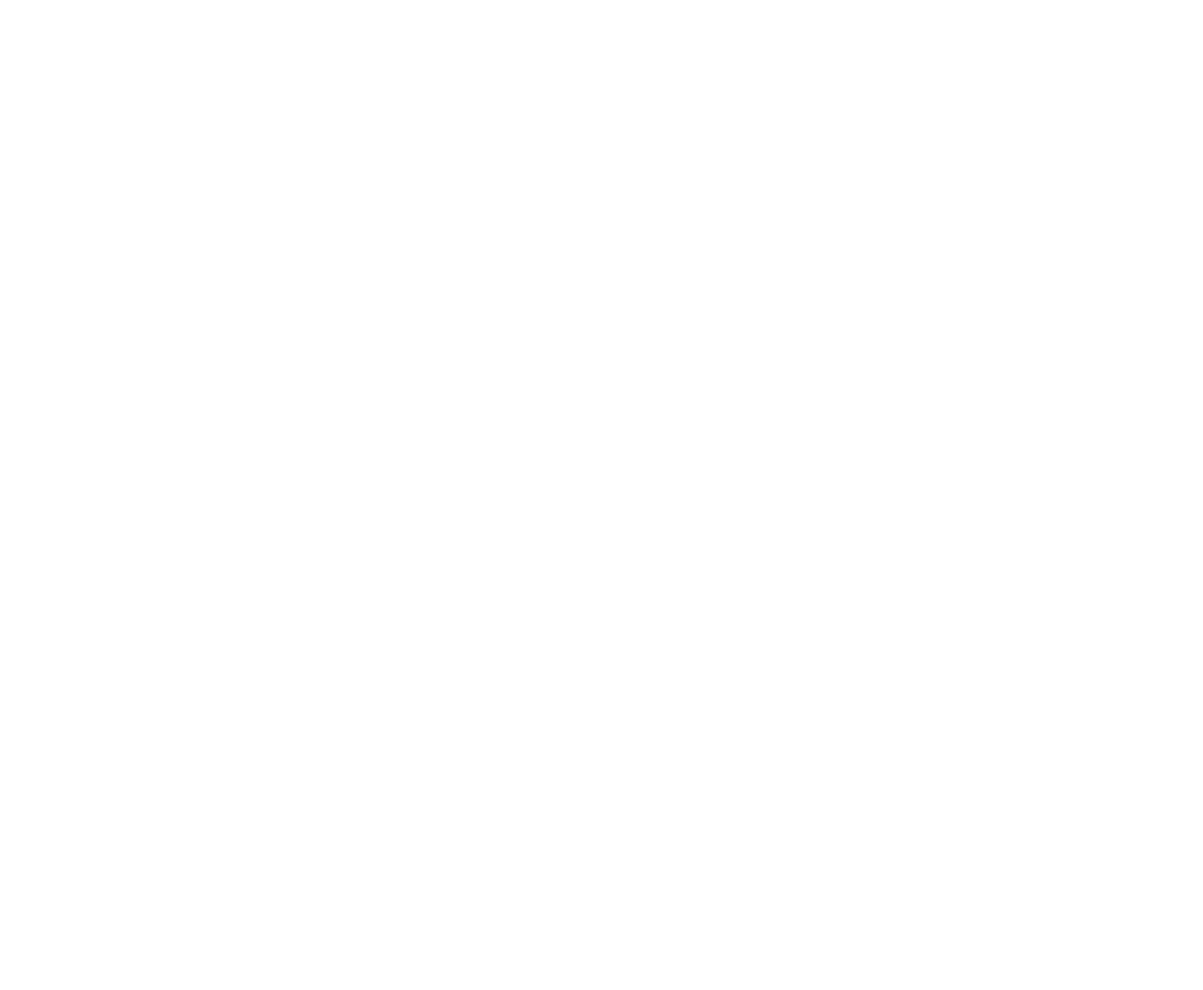
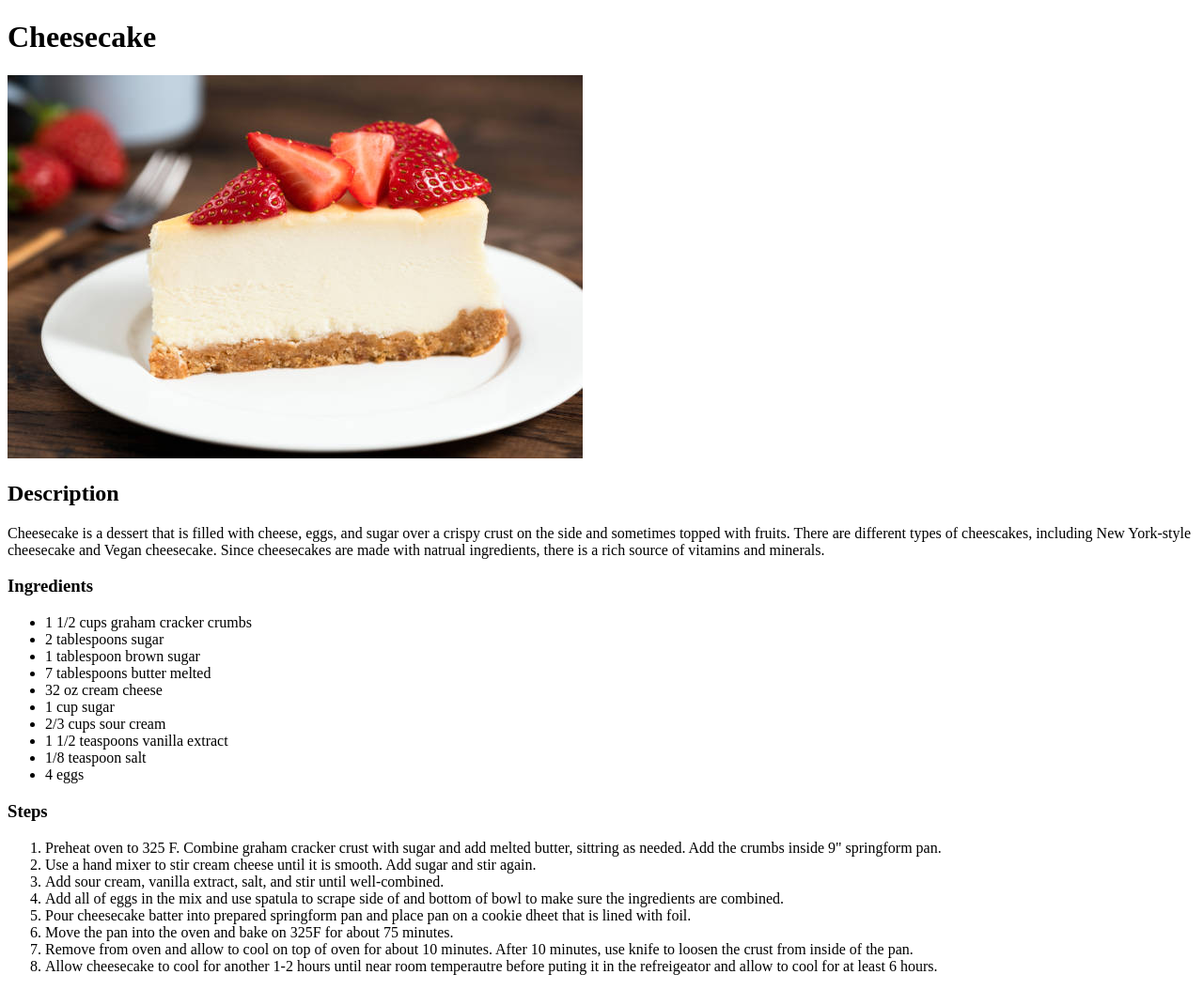
Before and after one commit to lyjz9/odin-recipes, a plain HTML site: page recipes/cheesecake.html in a window 1280 px wide. Shown: the whole page at 94% size. Before the commit the page ends 800 px from the top, so only its background shows below. Drawn offline with Linux system fonts and the light colour scheme.

Commit message:
Added recipe for cheesecake

```diff
--- a/recipes/cheesecake.html
+++ b/recipes/cheesecake.html
@@ -0,0 +1,50 @@
+<!DOCTYPE html>
+<html lang="en">
+<head>
+    <meta charset="UTF-8">
+    <meta http-equiv="X-UA-Compatible" content="IE=edge">
+    <meta name="viewport" content="width=device-width, initial-scale=1.0">
+    <title>Recipe for Cheesecake</title>
+</head>
+<body><h1>Cheesecake</h1>
+    <img src="../images/cheesecake.jpg">
+    <p><h2>Description</h2></p>
+    <p>Cheesecake is a dessert that is filled with cheese, eggs,
+        and sugar over a crispy crust on the side and sometimes
+        topped with fruits. There are different types of cheescakes,
+        including New York-style cheesecake and Vegan cheesecake. Since
+        cheesecakes are made with natrual ingredients, there is a rich
+        source of vitamins and minerals.</p>
+    <p><h3>Ingredients</h3></p>
+    <ul>
+        <li>1 1/2 cups graham cracker crumbs</li>
+        <li> 2 tablespoons sugar</li>
+        <li>1 tablespoon brown sugar</li>
+        <li>7 tablespoons butter melted</li>
+        <li>32 oz cream cheese</li>
+        <li>1 cup sugar</li>
+        <li>2/3 cups sour cream</li>
+        <li>1 1/2 teaspoons vanilla extract</li>
+        <li>1/8 teaspoon salt</li>
+        <li>4 eggs</li>
+    </ul>
+    <p><h3>Steps</h3></p>
+    <ol>
+        <li>Preheat oven to 325 F. Combine graham cracker crust with sugar
+        and add melted butter, sittring as needed. Add the crumbs inside 9" springform pan.</li>
+        <li>Use a hand mixer to stir cream cheese until it is smooth. Add sugar and stir again.</li>
+        <li>Add sour cream, vanilla extract, salt, and stir until well-combined.</li>
+        <li>Add all of eggs in the mix and use spatula to scrape side of and bottom of bowl
+        to make sure the ingredients are combined. </li>
+        <li>Pour cheesecake batter into prepared springform pan and place pan on a cookie dheet
+        that is lined with foil.</li>
+        <li>Move the pan into the oven and bake on 325F for about 75 minutes.</li>
+        <li>Remove from oven and allow to cool on top of oven for about 10 minutes. After 10 minutes,
+        use knife to loosen the crust from inside of the pan.
+        <li>Allow cheesecake to cool for another 1-2 hours until near room temperautre before puting it
+            in the refreigeator and allow to cool for at least 6 hours.
+        </li>
+    </ol>
+
+</body>
+</html>
```
Also changed, not shown: recipes/lasagna.html (+2 -2 lines), images/cheesecake.jpg (added).
